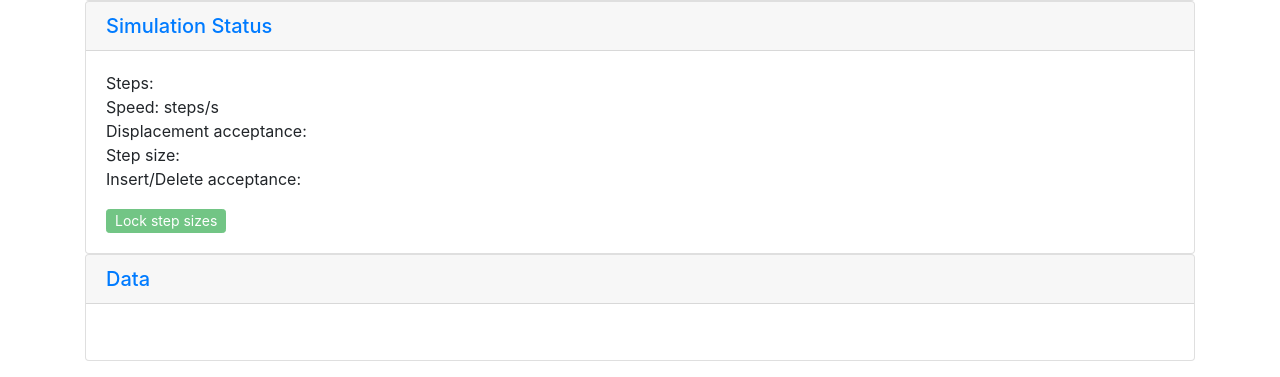
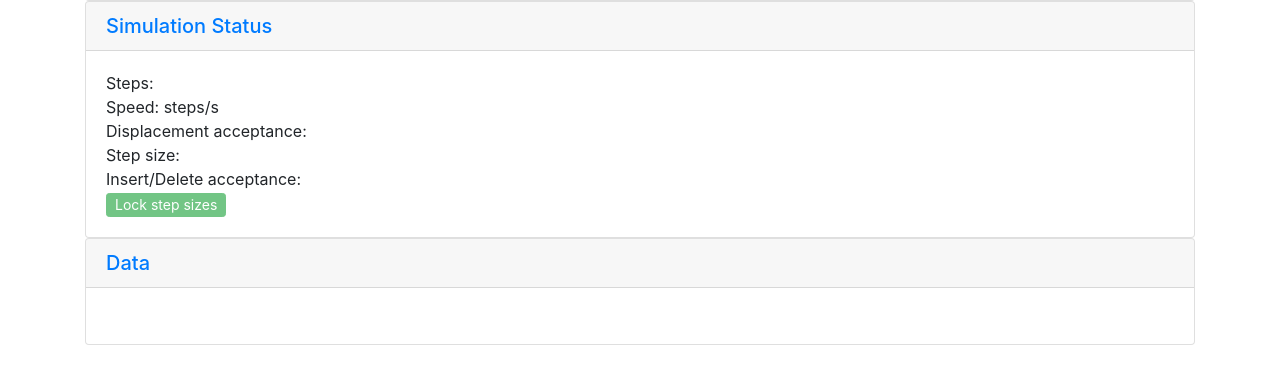
Before and after one commit to etomica/etomica-cpp, a PHP site: page / in a window 1280 px wide. Shown: the part 753-1130 px from the top of the page. After the commit the page ends 1098 px from the top, so only its background shows below. Run offline with PHP 8.4, Linux system fonts and the light colour scheme.

Commit message:
Clean up status display for MD/MC

```diff
--- a/em/index.php
+++ b/em/index.php
@@ -93,12 +93,13 @@
       <div id='collapseResults' class='collapse show' aria-labelledby='headingResults'>
         <div class='card-body'>
           <div class='output' id="resultsOutput"></div>
-          <p>Steps: <span id='stepCount'></span><br>
-          Speed: <span id='speed'></span> steps/s<br>
-          Displacement acceptance: <span id='chi'></span><br>
-          Step size: <span id='stepSize'></span><br>
-          Insert/Delete acceptance: <span id='chiID'></span></p>
-          <button class='btn btn-sm btn-reset btn-success' id='moveNoTune' disabled>Lock step sizes</button>
+          <p class='statusMD statusMC'>Steps: <span id='stepCount'></span><br>
+          Speed: <span id='speed'></span> steps/s</p>
+          <p class='statusMD'>Simulation time: <span id='simTime'></span></p>
+          <p class='statusMC'>Displacement acceptance: <span id='chi'></span><br></p>
+          <p class='statusMC'>Step size: <span id='stepSize'></span></p>
+          <p class='statusMC'>Insert/Delete acceptance: <span id='chiID'></span></p>
+          <p class='statusMC'><button class='btn btn-sm btn-reset btn-success' id='moveNoTune' disabled>Lock step sizes</button></p>
         </div>
       </div>
     </div>
@@ -327,6 +328,8 @@ document.getElementById('btnStart').addEventListener('click', function(){
 function updateResults() {
   var numAtoms = box.getNumAtoms();
   document.getElementById("stepCount").textContent = totalSteps;
+  var tStep = getInputInt("tStep");
+  document.getElementById("simTime").textContent = (tStep*totalSteps).toPrecision(6);
   var speed = totalSteps/(Date.now()-startTime)*1000;
   document.getElementById("speed").textContent = speed.toPrecision(5);
   if (move) {
@@ -413,6 +416,12 @@ function updateGC() {
 }
 function updateDoMD() {
   var doMD = document.getElementById("doMD").checked;
+  var mcBits = document.getElementsByClassName("statusMC");
+  var mdBits = document.getElementsByClassName("statusMD");
+  for (var i=0; i<mcBits.length; i++) mcBits[i].style.display = "none";
+  for (var i=0; i<mdBits.length; i++) mdBits[i].style.display = "none";
+  if (!doMD) for (var i=0; i<mcBits.length; i++) mcBits[i].style.display = "";
+  else for (var i=0; i<mdBits.length; i++) mdBits[i].style.display = "";
   if (doMD) {
     document.getElementById("tStep").removeAttribute("disabled");
   }
--- a/em/style.css
+++ b/em/style.css
@@ -3,6 +3,7 @@ select.form-control {display: inline-block; width: auto;}
 input.form-control {display: inline;}
 button.btn-reset {line-height: 1;}
 .dataContent span {white-space: nowrap;}
+p.statusMC, p.statusMD {margin-bottom: 0;}
 
       .emscripten { padding-right: 0; margin-left: auto; margin-right: auto; display: block; }
       div.emscripten { text-align: center; }
```
